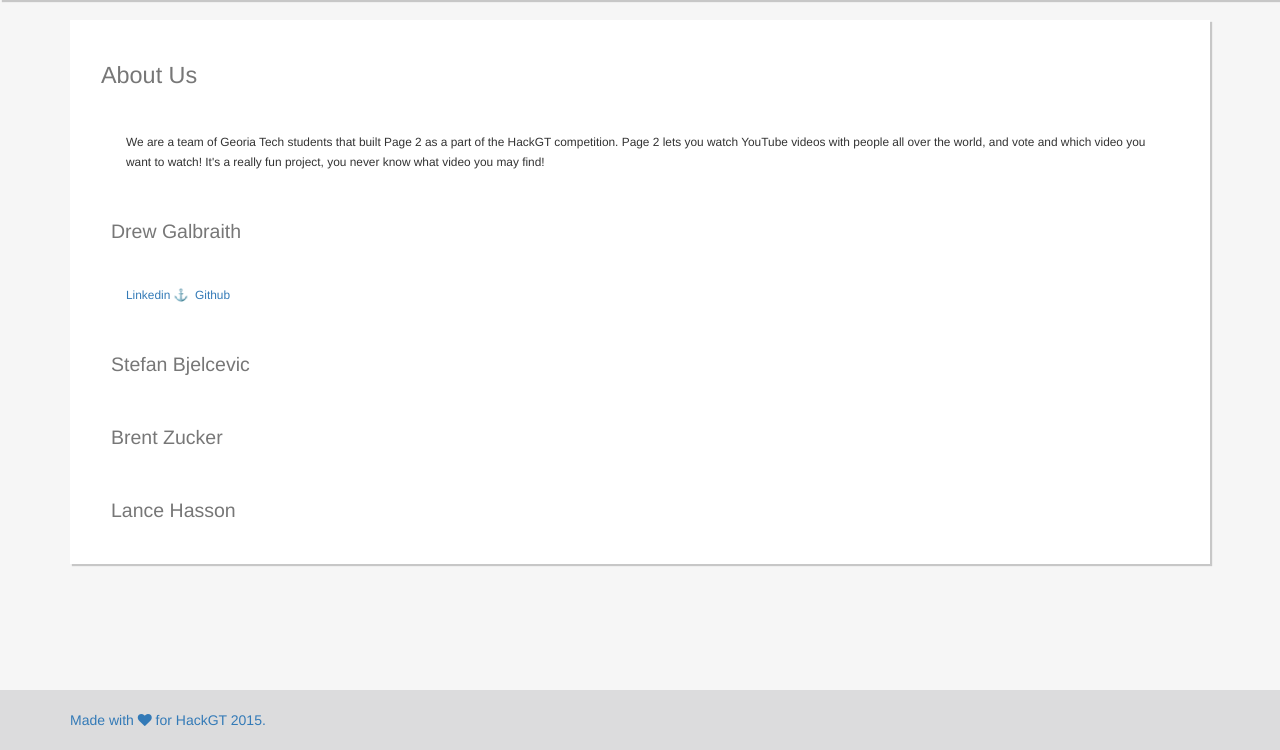
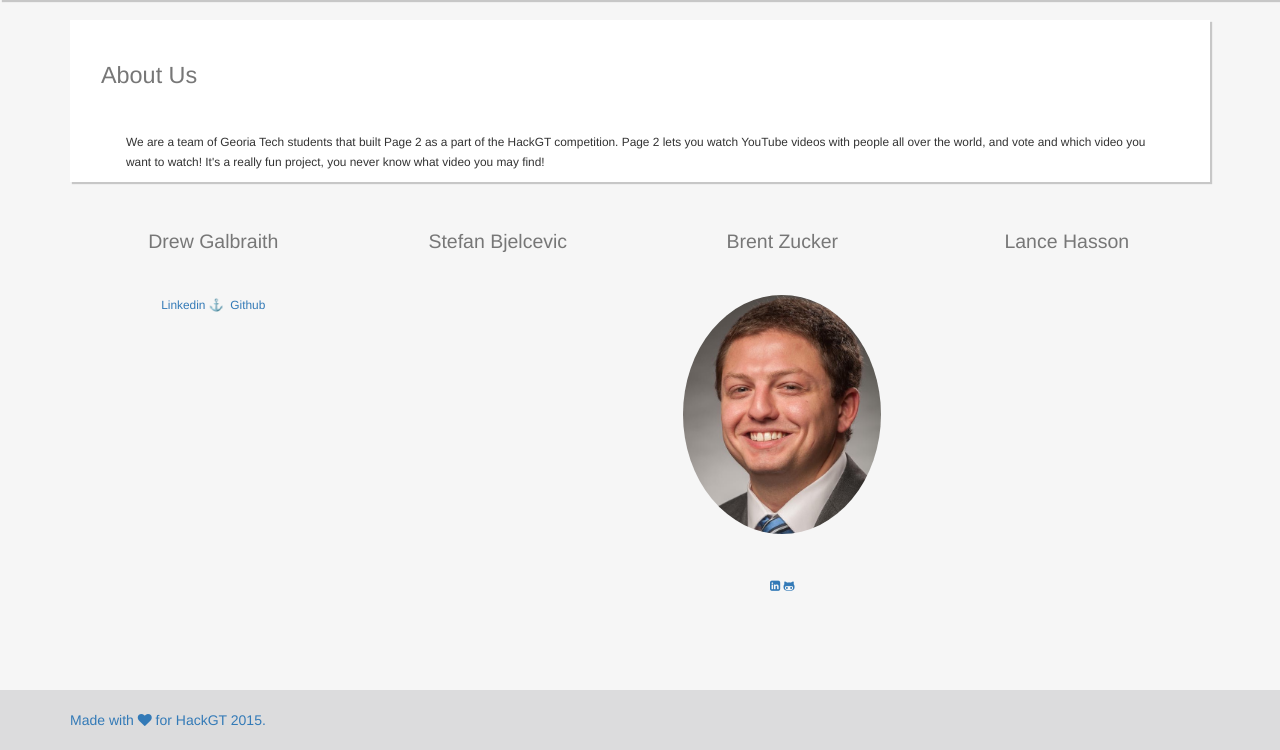
Before and after one commit to JLHasson/pg2, a Flask app: page /about in a window 1280 px wide. Shown: the part 50-800 px from the top of the page. Run offline with Flask 2, Linux system fonts and the light colour scheme; data that the repository does not hold is empty; some libraries are stand-ins or nearby versions.

Commit message:
Updated About

```diff
--- a/app/static/css/main.css
+++ b/app/static/css/main.css
@@ -28,6 +28,13 @@ textarea:focus, input:focus{
 input {
     border: 0 none;
     -webkit-appearance: none;
+}
+
+.about-picture {
+    width: 200px;
+    height: auto;
+    border-radius: 50%;
+    border: 1px solid #f6f6f6;
 }
 
 .site-wrapper {
--- a/app/templates/about.html
+++ b/app/templates/about.html
@@ -38,18 +38,30 @@
                 <h1><small>About Us</small></h1>
                 <p><small>We are a team of Georia Tech students that built Page 2 as a part of the HackGT competition. Page 2 lets you watch YouTube videos with people all over the world, and vote and which video you want to watch! It's a really fun project, you never know what video you may find!</small></p>
 
+                <div class="col-md-3 text-center">
                 <h2><small>Drew Galbraith</small></h2>
                 <p><small><a href="https://www.linkedin.com/pub/drew-galbraith/4a/7b8/111">Linkedin</a>&nbsp<span class="glyphicons glyphicons-anchor">⚓</span>&nbsp
                 <a href="https://www.github.com/dgalbraith33">Github</a></small></p>
+                </div>
 
+                <div class="col-md-3 text-center">
                 <h2><small>Stefan Bjelcevic</small></h2>
                 <p><small></small></p>
+                </div>
 
+                <div class="col-md-3 text-center">
                 <h2><small>Brent Zucker</small></h2>
-                <p><small></small></p>
+                <img class="about-picture" alt="Brent Zucker" src="/static/assets/zucker.jpg">
+                <p><small>
+                    <a href="https://www.linkedin.com/in/brentzucker"><i class="fa fa-linkedin-square"></i></a>
+                    <a href="https://github.com/brentzucker"><i class="fa fa-github-alt"></i></a>
+                </small></p>
+                </div>
 
+                <div class="col-md-3 text-center">
                 <h2><small>Lance Hasson</small></h2>
                 <p><small></small></p>
+                </div>
 
             </div>
 
```
Also changed, not shown: app/static/assets/zucker.jpg (added).
